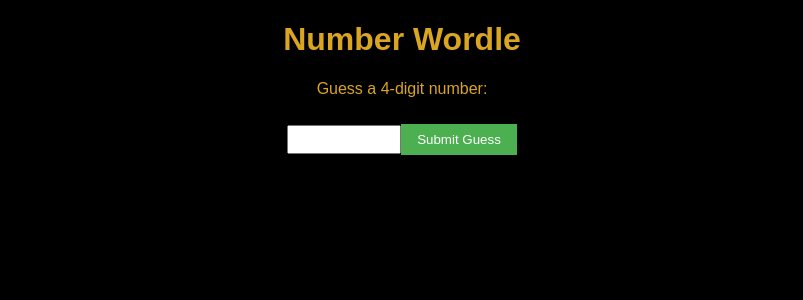
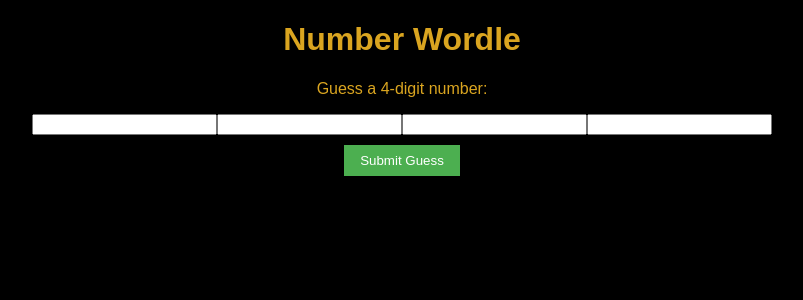
Before and after one commit to Sampath1993/Nurdle, a React (Create React App) app: page / in a window 1280 px wide. Shown: the top 300 px of the page, without its empty margins (238-1041 px from the left). Built offline with nearby package versions, Linux system fonts and the light colour scheme.

Commit message:
modify input to be one by one

```diff
--- a/src/App.js
+++ b/src/App.js
@@ -1,5 +1,5 @@
 // App.js
-import React, { useState } from 'react';
+import React, { useState, useEffect } from 'react';
 import './App.css';
 
 function App() {
@@ -23,6 +23,12 @@ function App() {
     }
   }
 
+  useEffect(() => {
+    if (guess.length === 4) {
+      checkGuess();
+    }
+  }, [guess]);
+
   function checkGuess() {
     if (!isValidGuess(guess)) {
       setMessage('Please enter a valid 4-digit number.');
@@ -41,6 +47,7 @@ function App() {
       const feedback = provideFeedback(guess);
       setMessage(`Incorrect guess. ${feedback} Attempts left: ${attemptsLeft - 1}.`);
     }
+    setGuess('');
   }
 
   function isValidGuess(guess) {
@@ -66,16 +73,28 @@ function App() {
     document.getElementsByTagName('button')[0].disabled = true;
   }
 
+  function handleInputChange(e) {
+    const value = e.target.value;
+    if (value.length <= 4 && /^\d*$/.test(value)) {
+      setGuess(value);
+    }
+  }
+
   return (
     <div className="App">
       <h1>Number Wordle</h1>
       <p>Guess a 4-digit number:</p>
-      <input
-        type="number"
-        id="guessInput"
-        value={guess}
-        onChange={(e) => setGuess(e.target.value)}
-      />
+      <div>
+        {[1, 2, 3, 4].map((index) => (
+          <input
+            key={index}
+            type="text"
+            maxLength="1"
+            value={guess[index - 1] || ''}
+            onChange={handleInputChange}
+          />
+        ))}
+      </div>
       <button onClick={checkGuess}>Submit Guess</button>
       <p id="message">{message}</p>
     </div>
```
